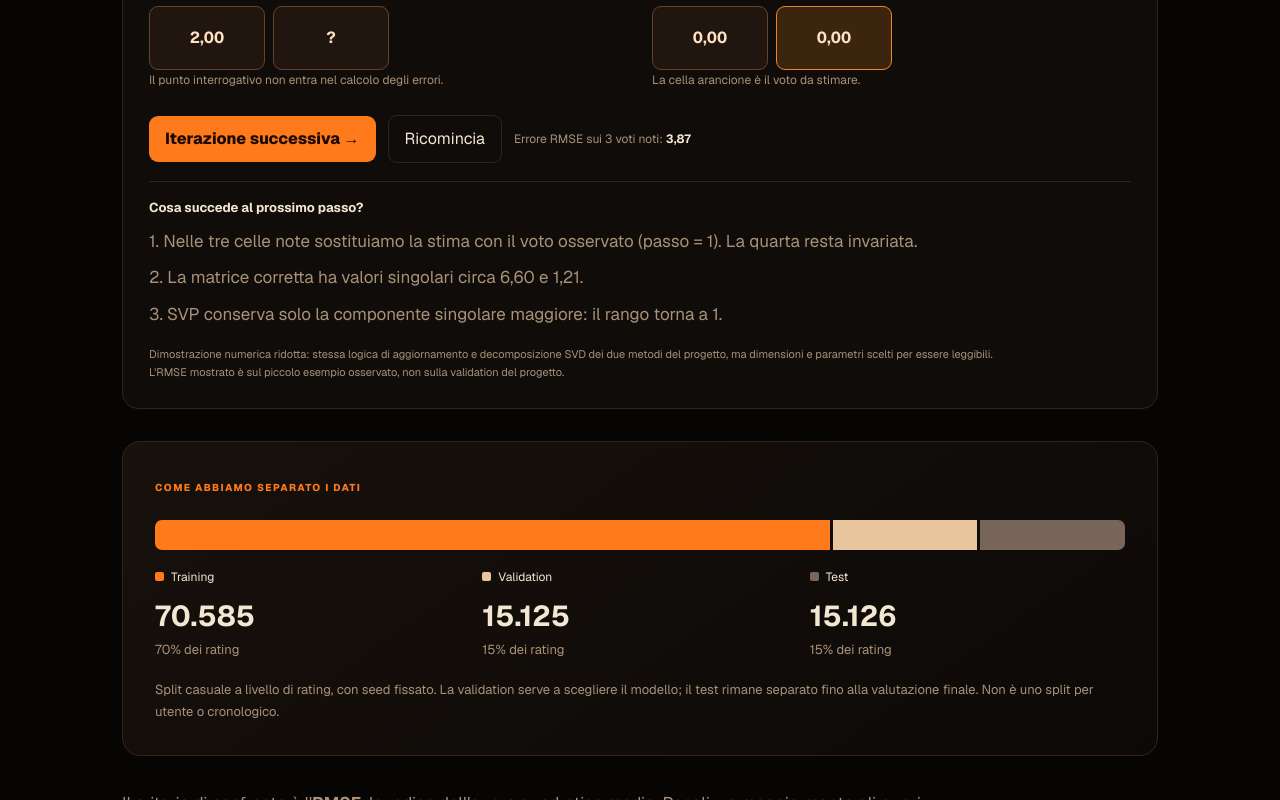
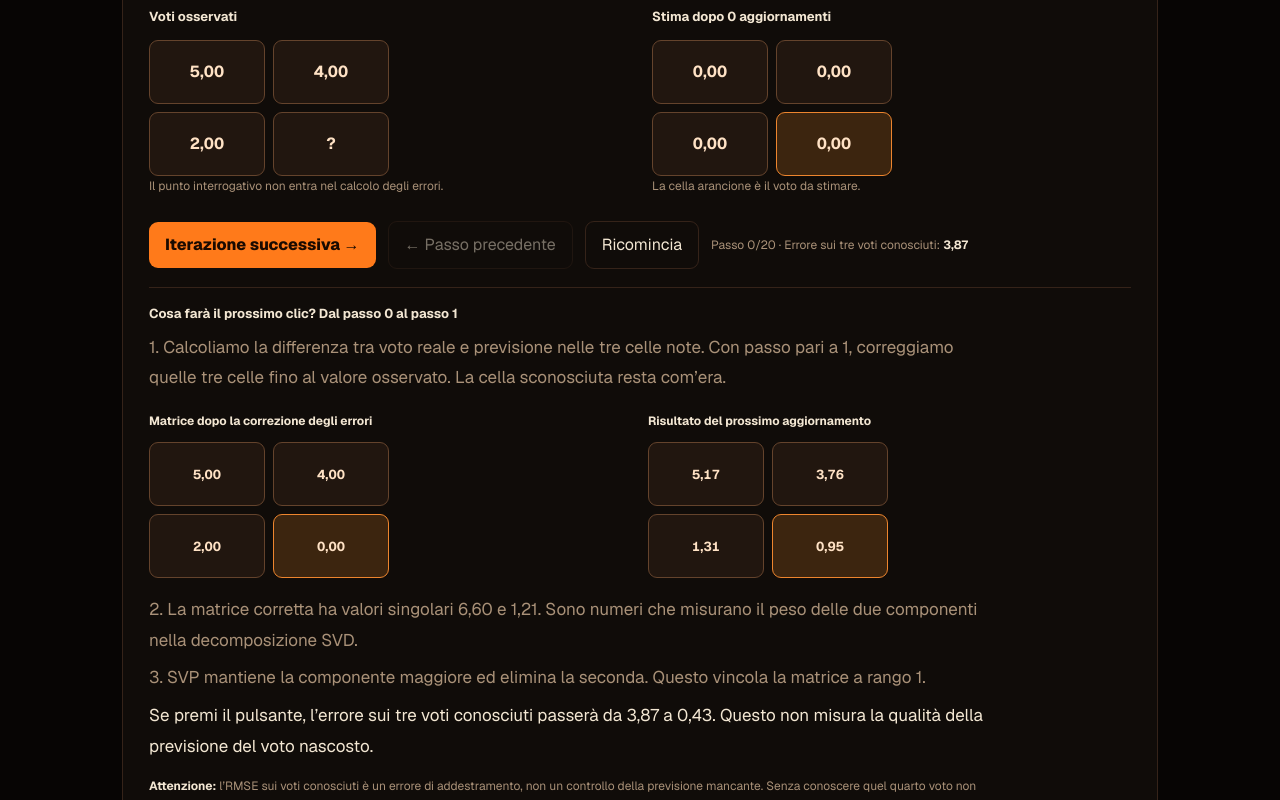
Before and after one commit to andrea-bianco00/andrea-portfolio, a Next.js app: page /progetti/matrix-completion-movielens in a window 1280 px wide. Shown: the part 3840-4640 px from the top of the page. Built offline with nearby package versions, Linux system fonts and the light colour scheme.

Commit message:
Clarify matrix iteration demo with previews, back step and error interpretation

```diff
--- a/app/progetti/[slug]/MatrixIterationDemo.tsx
+++ b/app/progetti/[slug]/MatrixIterationDemo.tsx
@@ -36,30 +36,39 @@ export default function MatrixIterationDemo(){
   const error=Math.sqrt(((x[0][0]-5)**2+(x[0][1]-4)**2+(x[1][0]-2)**2)/3);
   const corrected:M=[[5,4],[2,x[1][1]]];
   const before=svdShrink(corrected,0,false).singular;
+  const after=next(x,method);
+  const step=history.length-1;
+  const errorAfter=Math.sqrt(((after[0][0]-5)**2+(after[0][1]-4)**2+(after[1][0]-2)**2)/3);
   const reset=(m:"svp"|"svt")=>{setMethod(m);setHistory([original]);};
   const grid=(m:(number|null)[][],highlight:boolean)=><div style={{display:"grid",gridTemplateColumns:"repeat(2,minmax(68px,1fr))",gap:8,maxWidth:240}}>{m.flatMap((row,i)=>row.map((v,j)=><div key={i+"-"+j} style={{minHeight:64,display:"grid",placeItems:"center",border:"1px solid "+(highlight&&observed[i][j]===null?"#ed852e":"#64432c"),background:highlight&&observed[i][j]===null?"#3c250f":"#21160f",borderRadius:9,fontVariantNumeric:"tabular-nums",fontWeight:700,color:"#ffe2c5"}}>{v===null?"?":fmt(v)}</div>))}</div>;
   return <section style={{marginTop:28,padding:"clamp(16px,3vw,26px)",border:"1px solid var(--line)",borderRadius:16,background:"#100c09"}}>
     <div style={{fontSize:11,color:"var(--orange)",fontWeight:700,letterSpacing:".1em"}}>LABORATORIO INTERATTIVO</div>
     <h4 style={{fontSize:21,margin:"10px 0"}}>Un aggiornamento alla volta</h4>
     <p style={{fontSize:13,lineHeight:1.7,color:"var(--muted)"}}>Qui i numeri sono calcolati nel browser su una matrice sintetica 2×2. Non sono i risultati di MovieLens. Puoi confrontare SVP (rango 1) e SVT (soglia 0,8): a ogni clic viene applicato davvero un aggiornamento.</p>
+    <p style={{fontSize:13,lineHeight:1.7,color:"var(--paper)",padding:"12px 15px",borderLeft:"3px solid var(--orange)",background:"#21150e"}}><strong>Come usarlo:</strong> scegli SVP o SVT, poi premi «Iterazione successiva». A ogni passo confronta la stima con i tre voti conosciuti. Il quarto voto è nascosto: il modello lo deve stimare senza conoscere il valore vero.</p>
     <div role="group" aria-label="Metodo per la simulazione" style={{display:"flex",gap:8,margin:"16px 0",flexWrap:"wrap"}}>
       {(["svp","svt"] as const).map(m=><button key={m} type="button" aria-pressed={method===m} onClick={()=>reset(m)} style={{cursor:"pointer",borderRadius:99,padding:"9px 16px",background:method===m?"var(--orange)":"#291b12",color:method===m?"#170b03":"var(--paper)",border:"1px solid var(--line)",fontWeight:700}}>{m.toUpperCase()}</button>)}
     </div>
+    <p style={{fontSize:12,color:"var(--muted)",margin:"8px 0"}}>{method==="svp"?"SVP: dopo ogni correzione conserva una sola componente singolare (rango 1).":"SVT: dopo ogni correzione riduce ogni valore singolare di 0,8 (soglia)."} Cambiare metodo riavvia la simulazione.</p>
     <div style={{display:"grid",gridTemplateColumns:"repeat(auto-fit,minmax(180px,1fr))",gap:24,margin:"24px 0"}}>
       <div><strong style={{fontSize:13}}>Voti osservati</strong><div style={{marginTop:12}}>{grid(observed,false)}</div><p style={{fontSize:12,color:"var(--muted)"}}>Il punto interrogativo non entra nel calcolo degli errori.</p></div>
       <div><strong style={{fontSize:13}}>Stima dopo {history.length-1} aggiornamenti</strong><div style={{marginTop:12}}>{grid(x,true)}</div><p style={{fontSize:12,color:"var(--muted)"}}>La cella arancione è il voto da stimare.</p></div>
     </div>
     <div style={{display:"flex",flexWrap:"wrap",alignItems:"center",gap:12,marginBottom:18}}>
       <button type="button" disabled={history.length>=21} onClick={()=>setHistory(h=>[...h,next(h[h.length-1],method)])} style={{cursor:"pointer",padding:"11px 16px",borderRadius:9,border:0,background:"var(--orange)",color:"#1a0a00",fontWeight:750,opacity:history.length>=21?.5:1}}>Iterazione successiva →</button>
+      <button type="button" disabled={step===0} onClick={()=>setHistory(h=>h.slice(0,-1))} style={{cursor:step===0?"not-allowed":"pointer",padding:"11px 16px",borderRadius:9,border:"1px solid var(--line)",background:"transparent",color:"var(--paper)",opacity:step===0?.45:1}}>← Passo precedente</button>
       <button type="button" onClick={()=>setHistory([original])} style={{cursor:"pointer",padding:"11px 16px",borderRadius:9,border:"1px solid var(--line)",background:"transparent",color:"var(--paper)"}}>Ricomincia</button>
-      <span style={{fontSize:12,color:"var(--muted)"}}>Errore RMSE sui 3 voti noti: <strong style={{color:"var(--paper)"}}>{fmt(error)}</strong></span>
+      <span style={{fontSize:12,color:"var(--muted)"}}>Passo {step}/20 · Errore sui tre voti conosciuti: <strong style={{color:"var(--paper)"}}>{fmt(error)}</strong></span>
     </div>
     <div style={{fontSize:13,lineHeight:1.8,color:"var(--muted)",borderTop:"1px solid var(--line)",paddingTop:14}}>
-      <strong style={{color:"var(--paper)"}}>Cosa succede al prossimo passo?</strong>
-      <p style={{margin:"6px 0"}}>1. Nelle tre celle note sostituiamo la stima con il voto osservato (passo = 1). La quarta resta invariata.</p>
-      <p style={{margin:"6px 0"}}>2. La matrice corretta ha valori singolari circa {fmt(before[0])} e {fmt(before[1])}.</p>
-      <p style={{margin:"6px 0"}}>3. {method==="svp"?"SVP conserva solo la componente singolare maggiore: il rango torna a 1.":"SVT sottrae 0,8 a ogni valore singolare, senza scendere sotto zero, e ricostruisce la matrice."}</p>
+      <strong style={{color:"var(--paper)"}}>Cosa farà il prossimo clic? Dal passo {step} al passo {step+1}</strong>
+      <p style={{margin:"6px 0"}}>1. Calcoliamo la differenza tra voto reale e previsione nelle tre celle note. Con passo pari a 1, correggiamo quelle tre celle fino al valore osservato. La cella sconosciuta resta com’era.</p>
+      <div style={{margin:"16px 0",display:"grid",gridTemplateColumns:"repeat(auto-fit,minmax(175px,1fr))",gap:16}}><div><strong style={{color:"var(--paper)",fontSize:12}}>Matrice dopo la correzione degli errori</strong><div style={{marginTop:10}}>{grid(corrected,true)}</div></div><div><strong style={{color:"var(--paper)",fontSize:12}}>Risultato del prossimo aggiornamento</strong><div style={{marginTop:10}}>{grid(after,true)}</div></div></div>
+      <p style={{margin:"6px 0"}}>2. La matrice corretta ha valori singolari {fmt(before[0])} e {fmt(before[1])}. Sono numeri che misurano il peso delle due componenti nella decomposizione SVD.</p>
+      <p style={{margin:"6px 0"}}>3. {method==="svp"?"SVP mantiene la componente maggiore ed elimina la seconda. Questo vincola la matrice a rango 1.":"SVT riduce entrambi i valori singolari di 0,8, senza andare sotto zero. Le componenti più piccole possono sparire."}</p>
+      <p style={{margin:"8px 0",color:"var(--paper)"}}>Se premi il pulsante, l’errore sui tre voti conosciuti passerà da {fmt(error)} a {fmt(errorAfter)}. {errorAfter>error+1e-8?"In questo passo aumenta: non è garantito che diminuisca a ogni iterazione.":"Questo non misura la qualità della previsione del voto nascosto."}</p>
     </div>
+    <p style={{fontSize:12,lineHeight:1.7,color:"var(--muted)",margin:"15px 0 0"}}><strong style={{color:"var(--paper)"}}>Attenzione:</strong> l’RMSE sui voti conosciuti è un errore di addestramento, non un controllo della previsione mancante. Senza conoscere quel quarto voto non possiamo sapere se la stima sia corretta. I valori della matrice possono anche uscire dall’intervallo 0–5: qui non applichiamo limiti artificiali alle previsioni.</p>
     <p style={{fontSize:11,lineHeight:1.7,color:"var(--muted)",margin:"15px 0 0"}}>Dimostrazione numerica ridotta: stessa logica di aggiornamento e decomposizione SVD dei due metodi del progetto, ma dimensioni e parametri scelti per essere leggibili. L'RMSE mostrato è sul piccolo esempio osservato, non sulla validation del progetto.</p>
   </section>;
 }
```
